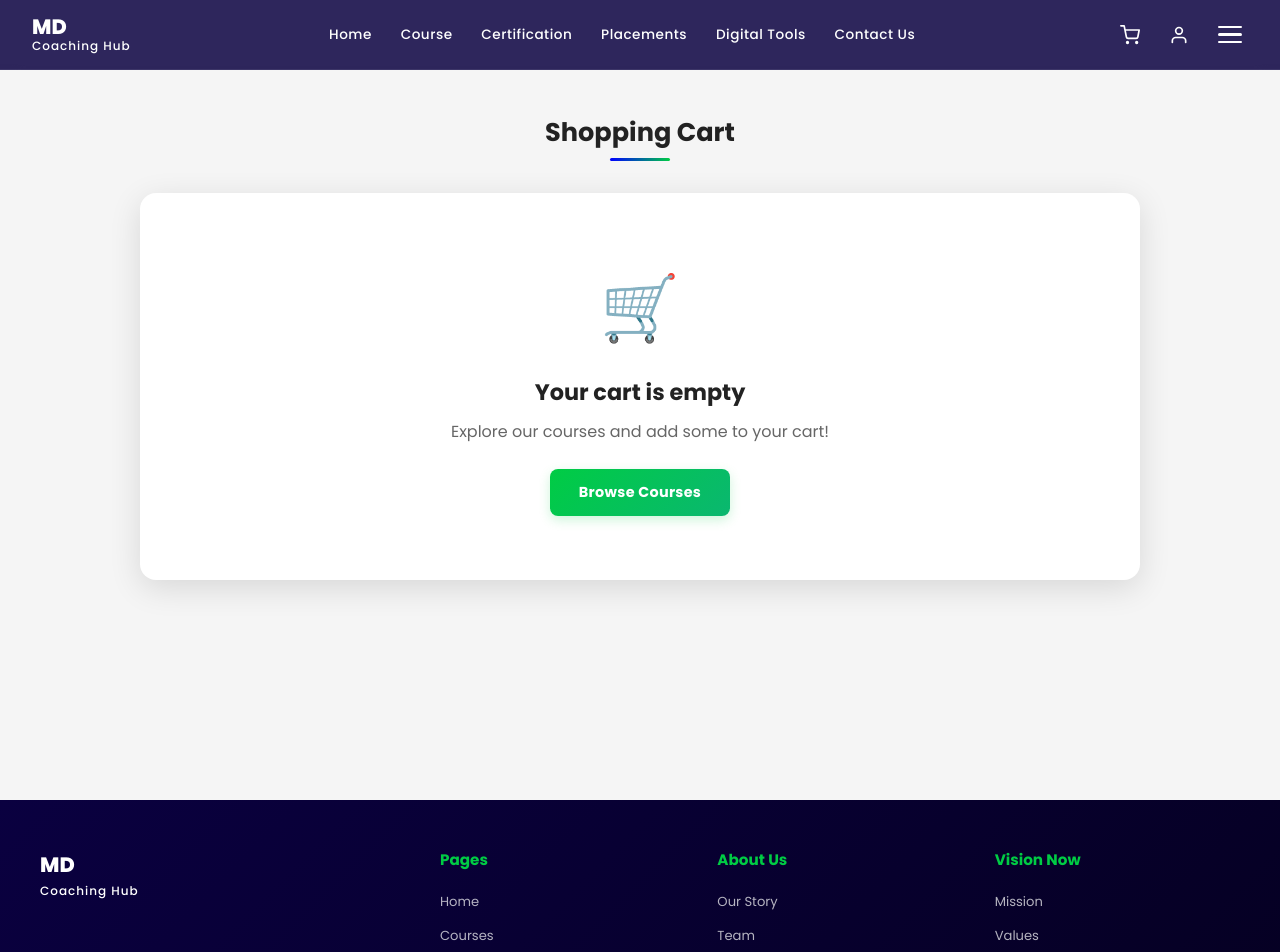
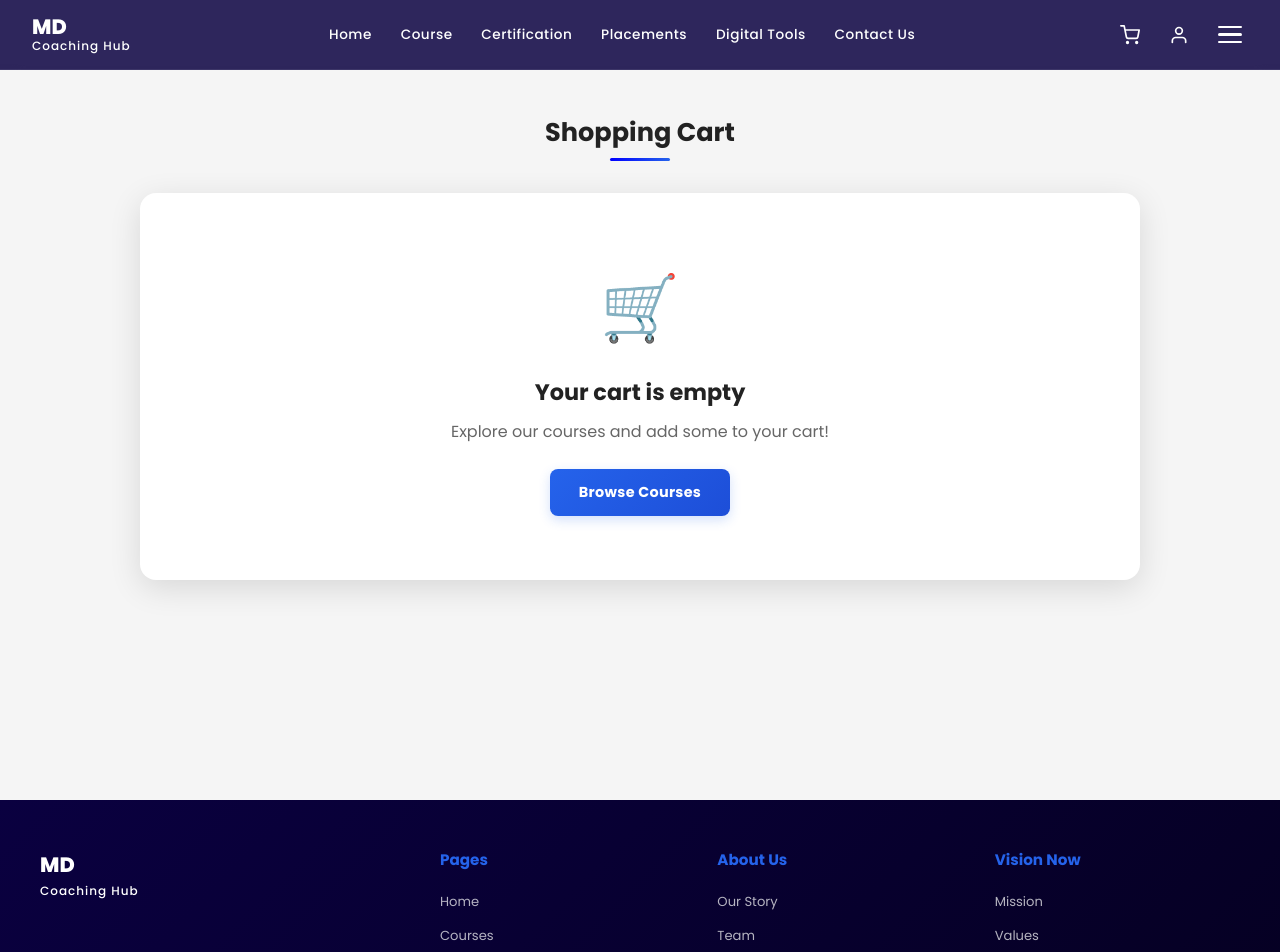
Before and after one commit to pashaarshad/website-md-coaching-hub, a Next.js app: page /cart in a window 1280 px wide. Shown: the top 952 px of the page. Built offline with nearby package versions, Linux system fonts and the light colour scheme.

Commit message:
okk good

```diff
--- a/app/globals.css
+++ b/app/globals.css
@@ -13,8 +13,8 @@
   --primary-light: #2d1b8e;
   --accent-blue: #0000ff;
   --accent-blue-light: #3333ff;
-  --cta-green: #00cc44;
-  --cta-green-hover: #00ff55;
+  --cta-green: #2563eb;
+  --cta-green-hover: #38bdf8;
   --white: #ffffff;
   --off-white: #f5f5f5;
   --text-dark: #222222;
@@ -315,7 +315,7 @@ img {
 
 .enroll-btn {
   display: inline-block;
-  background: linear-gradient(135deg, var(--cta-green), #0ab770);
+  background: linear-gradient(135deg, var(--cta-green), #1d4ed8);
   color: var(--white);
   font-family: var(--font);
   font-size: 0.9rem;
@@ -329,13 +329,13 @@ img {
   transition: var(--transition);
   text-align: center;
   width: fit-content;
-  box-shadow: 0 4px 12px rgba(0, 204, 68, 0.2);
+  box-shadow: 0 4px 12px rgba(37, 99, 235, 0.2);
 }
 
 .enroll-btn:hover {
   background: linear-gradient(135deg, var(--cta-green-hover), var(--cta-green));
   transform: translateY(-3px);
-  box-shadow: 0 8px 20px rgba(0, 204, 68, 0.4);
+  box-shadow: 0 8px 20px rgba(37, 99, 235, 0.4);
 }
 
 /* ===== OUR COURSES SECTION ===== */
@@ -528,7 +528,7 @@ img {
 
 .learn-text h2 .highlight {
   display: block;
-  background: linear-gradient(135deg, var(--cta-green), #00ffaa);
+  background: linear-gradient(135deg, var(--cta-green), #60a5fa);
   -webkit-background-clip: text;
   -webkit-text-fill-color: transparent;
   background-clip: text;
@@ -635,7 +635,7 @@ img {
 
 .get-it-btn {
   display: inline-block;
-  background: linear-gradient(135deg, var(--cta-green), #00aa33);
+  background: linear-gradient(135deg, var(--cta-green), #1e40af);
   color: var(--white);
   font-family: var(--font);
   font-size: 0.85rem;
@@ -653,7 +653,7 @@ img {
 .get-it-btn:hover {
   background: linear-gradient(135deg, var(--cta-green-hover), var(--cta-green));
   transform: translateY(-2px);
-  box-shadow: 0 4px 16px rgba(0, 204, 68, 0.4);
+  box-shadow: 0 4px 16px rgba(37, 99, 235, 0.4);
 }
 
 /* ===== FOOTER ===== */
@@ -868,7 +868,7 @@ img {
   max-width: 400px;
 }
 
-.toast-success { background: linear-gradient(135deg, #00cc44, #009933); }
+.toast-success { background: linear-gradient(135deg, #2563eb, #009933); }
 .toast-error { background: linear-gradient(135deg, #ff4444, #cc0033); }
 .toast-info { background: linear-gradient(135deg, var(--primary), var(--accent-blue)); }
 
@@ -962,7 +962,7 @@ img {
 .user-avatar {
   width: 34px; height: 34px;
   border-radius: 50%;
-  background: linear-gradient(135deg, var(--cta-green), #00aa33);
+  background: linear-gradient(135deg, var(--cta-green), #1e40af);
   color: var(--white);
   display: flex; align-items: center; justify-content: center;
   font-weight: 700; font-size: 0.9rem;
@@ -1017,7 +1017,7 @@ img {
 }
 
 .mobile-login-btn {
-  background: linear-gradient(135deg, var(--cta-green), #00aa33);
+  background: linear-gradient(135deg, var(--cta-green), #1e40af);
   color: var(--white) !important;
   padding: 0.8rem !important;
   border-radius: 8px;
@@ -1369,7 +1369,7 @@ img {
 .checkout-btn {
   flex: 1;
   padding: 0.9rem;
-  background: linear-gradient(135deg, var(--cta-green), #00aa33);
+  background: linear-gradient(135deg, var(--cta-green), #1e40af);
   color: var(--white);
   font-family: var(--font);
   font-size: 1rem; font-weight: 700;
@@ -1383,7 +1383,7 @@ img {
 
 .checkout-btn:hover {
   transform: translateY(-2px);
-  box-shadow: 0 4px 16px rgba(0, 204, 68, 0.4);
+  box-shadow: 0 4px 16px rgba(37, 99, 235, 0.4);
 }
 
 .clear-cart-btn {
@@ -1500,7 +1500,7 @@ img {
 .cert-stat-item strong {
   display: block;
   font-size: 2rem; font-weight: 800;
-  background: linear-gradient(135deg, var(--cta-green), #00ffaa);
+  background: linear-gradient(135deg, var(--cta-green), #60a5fa);
   -webkit-background-clip: text;
   -webkit-text-fill-color: transparent;
   background-clip: text;
@@ -1708,7 +1708,7 @@ img {
 
 .testimonial-package {
   margin-left: auto; flex-shrink: 0;
-  background: linear-gradient(135deg, var(--cta-green), #00aa33);
+  background: linear-gradient(135deg, var(--cta-green), #1e40af);
   color: var(--white);
   padding: 0.3rem 0.8rem;
   border-radius: 20px;
@@ -1801,7 +1801,7 @@ img {
 .success-icon {
   width: 60px; height: 60px;
   border-radius: 50%;
-  background: linear-gradient(135deg, var(--cta-green), #00aa33);
+  background: linear-gradient(135deg, var(--cta-green), #1e40af);
   color: var(--white);
   display: flex; align-items: center; justify-content: center;
   font-size: 1.5rem; font-weight: 800;
@@ -1870,15 +1870,15 @@ img {
 
 .dm-badge {
   display: inline-block;
-  background: rgba(0, 204, 68, 0.2);
-  color: #00ff55;
+  background: rgba(37, 99, 235, 0.2);
+  color: #38bdf8;
   padding: 0.4rem 1rem;
   border-radius: 20px;
   font-size: 0.8rem;
   font-weight: 700;
   letter-spacing: 1px;
   margin-bottom: 1.5rem;
-  border: 1px solid rgba(0, 204, 68, 0.4);
+  border: 1px solid rgba(37, 99, 235, 0.4);
 }
 
 .dm-title {
@@ -1889,7 +1889,7 @@ img {
 }
 
 .dm-title span {
-  background: linear-gradient(135deg, #00ff55, #00ccff);
+  background: linear-gradient(135deg, #3b82f6, #06b6d4);
   -webkit-background-clip: text;
   -webkit-text-fill-color: transparent;
   background-clip: text;
@@ -1968,7 +1968,7 @@ img {
 }
 
 .dm-btn-primary {
-  background: linear-gradient(135deg, #00cc44, #00aa33);
+  background: linear-gradient(135deg, #2563eb, #1e40af);
   color: var(--white);
   padding: 1rem 2rem;
   border-radius: 8px;
@@ -1977,12 +1977,12 @@ img {
   border: none;
   cursor: pointer;
   transition: var(--transition);
-  box-shadow: 0 10px 25px rgba(0, 204, 68, 0.4);
+  box-shadow: 0 10px 25px rgba(37, 99, 235, 0.4);
 }
 
 .dm-btn-primary:hover {
   transform: translateY(-4px);
-  box-shadow: 0 15px 35px rgba(0, 204, 68, 0.6);
+  box-shadow: 0 15px 35px rgba(37, 99, 235, 0.6);
 }
 
 .dm-btn-secondary {
@@ -2027,7 +2027,7 @@ img {
   transform: translate(-50%, -50%);
   width: 400px;
   height: 400px;
-  background: radial-gradient(circle, rgba(0,255,85,0.3) 0%, rgba(0,0,0,0) 70%);
+  background: radial-gradient(circle, rgba(56, 189, 248,0.3) 0%, rgba(0,0,0,0) 70%);
   z-index: 1;
   filter: blur(20px);
 }
@@ -2149,3 +2149,92 @@ img {
   .time-num { font-size: 1.8rem; min-width: 50px; }
   .dm-tools-grid { grid-template-columns: 1fr; }
 }
+
+.dm-pricing-block {
+  display: flex;
+  align-items: baseline;
+  gap: 1.5rem;
+  margin-bottom: 2rem;
+  background: rgba(37, 99, 235, 0.1);
+  padding: 1rem 1.5rem;
+  border-radius: 12px;
+  border: 1px dashed rgba(37, 99, 235, 0.4);
+  width: fit-content;
+}
+
+.dm-price-old {
+  font-size: 1.5rem;
+  color: rgba(255, 255, 255, 0.5);
+  text-decoration: line-through;
+  font-weight: 600;
+}
+
+.dm-price-new {
+  font-size: 2.8rem;
+  font-weight: 900;
+  color: #38bdf8;
+  text-shadow: 0 4px 20px rgba(56, 189, 248, 0.4);
+}
+
+.dm-discount-badge {
+  position: absolute;
+  top: -20px;
+  left: -20px;
+  background: linear-gradient(135deg, #ef4444, #b91c1c);
+  color: var(--white);
+  padding: 1rem;
+  border-radius: 50%;
+  width: 100px;
+  height: 100px;
+  display: flex;
+  flex-direction: column;
+  align-items: center;
+  justify-content: center;
+  box-shadow: 0 10px 30px rgba(239, 68, 68, 0.5);
+  z-index: 10;
+  transform: rotate(-15deg);
+  border: 3px solid var(--white);
+  animation: floatBadge 3s ease-in-out infinite;
+}
+
+@keyframes floatBadge {
+  0% { transform: rotate(-15deg) translateY(0); }
+  50% { transform: rotate(-10deg) translateY(-10px); }
+  100% { transform: rotate(-15deg) translateY(0); }
+}
+
+.badge-flame {
+  font-size: 1.5rem;
+  margin-bottom: -5px;
+}
+
+.badge-text {
+  font-size: 1.1rem;
+  font-weight: 900;
+  text-align: center;
+  line-height: 1.1;
+}
+
+.dm-btn-huge {
+  font-size: 1.2rem;
+  padding: 1.3rem 2.5rem;
+  text-transform: uppercase;
+  letter-spacing: 1px;
+  width: 100%;
+}
+
+.pulse {
+  animation: pulse-animation 2s infinite;
+}
+
+@keyframes pulse-animation {
+  0% {
+    box-shadow: 0 0 0 0 rgba(37, 99, 235, 0.7);
+  }
+  70% {
+    box-shadow: 0 0 0 20px rgba(37, 99, 235, 0);
+  }
+  100% {
+    box-shadow: 0 0 0 0 rgba(37, 99, 235, 0);
+  }
+}
--- /dev/null
+++ b/tmp_replace_colors.js
@@ -0,0 +1,37 @@
+const fs = require('fs');
+const path = require('path');
+
+const cssPath = path.join(__dirname, 'app', 'globals.css');
+let css = fs.readFileSync(cssPath, 'utf8');
+
+// Replace vibrant greens with professional, sleek, mature blues/indigos
+
+// Base variables
+css = css.replace(/--cta-green: #10b981;/g, '--cta-green: #2563eb;');
+css = css.replace(/--cta-green-hover: #34d399;/g, '--cta-green-hover: #3b82f6;');
+
+// Hardcoded greens in gradients and glows
+css = css.replace(/#00cc44/gi, '#2563eb');  // Royal blue main
+css = css.replace(/#0ab770/gi, '#1d4ed8');  // Darker royal blue
+css = css.replace(/#00aa33/gi, '#1e40af');  // Even darker blue for hover ends
+css = css.replace(/#00ffaa/gi, '#60a5fa');  // Light sky blue for accents/text gradients
+css = css.replace(/#00ff55/gi, '#38bdf8');  // Bright cyan/sky for badges/text
+css = css.replace(/#34d399/gi, '#3b82f6');
+css = css.replace(/#10b981/gi, '#2563eb');
+
+// Also update rgba greens used in shadows/glows/borders
+// rgba(0, 204, 68, X) was essentially rgba(0,cc,44) -> #00cc44
+// rgba(16, 185, 129, X) is #10b981
+// rgba(0, 255, 85, X) is #00ff55
+css = css.replace(/rgba\(0,\s*204,\s*68/g, 'rgba(37, 99, 235');
+css = css.replace(/rgba\(16,\s*185,\s*129/g, 'rgba(37, 99, 235');
+css = css.replace(/rgba\(0,\s*255,\s*85/g, 'rgba(56, 189, 248');
+
+// Let's also adjust the "gradient" text on the landing page so it gradients beautifully
+// from sky blue to cyan instead of green to cyan
+// from: "linear-gradient(135deg, #00ff55, #00ccff)"
+css = css.replace(/linear-gradient\(135deg,\s*#38bdf8,\s*#00ccff\)/gi, 'linear-gradient(135deg, #3b82f6, #06b6d4)');
+
+// The name is still --cta-green, but the color is now blue. As long as the visuals are fixed, that's fine.
+fs.writeFileSync(cssPath, css);
+console.log('Successfully replaced all unprofessional greens with premium blues.');
```
Also changed, not shown: app/digital-marketing/page.js (+12 -2 lines).
